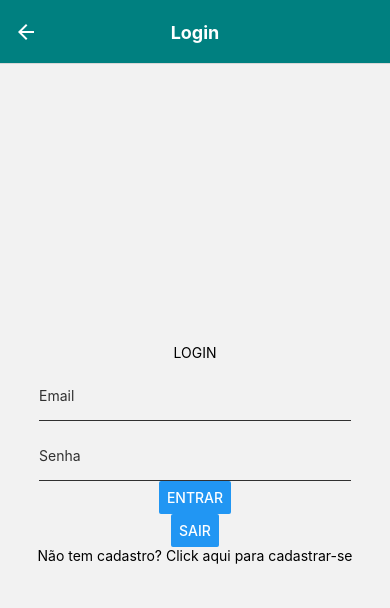
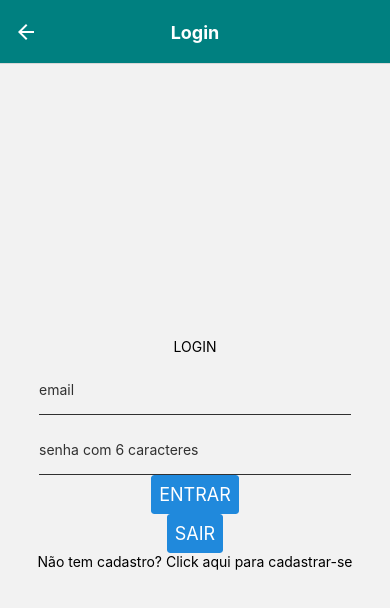
Before and after one commit to Robertobarross/firebase-login, a React Native app: screen /Login in a window 390 px wide. Shown: the top 608 px of the page. Built offline with nearby package versions, Linux system fonts and the light colour scheme.

Commit message:
Update login.js

```diff
--- a/src/pages/login/login.js
+++ b/src/pages/login/login.js
@@ -1,13 +1,9 @@
 import React, { useState } from "react";
-import {
-    View,
-    Text,
-    TextInput,
-    Button
-} from 'react-native';
+import { View, Text, TextInput } from 'react-native';
 import styles from '../login/style';
 import { signInWithEmailAndPassword, signOut } from 'firebase/auth';
 import { auth } from '../../components/firebase';
+import { Button } from "react-native-elements";
 
 export function Login({navigation}) {
     const [email, setEmail] = useState('');
@@ -19,7 +15,7 @@ export function Login({navigation}) {
         navigation.navigate('Dashboard')
           console.log('Logado com sucesso! \n' + value.user.uid.email);
           {
-            alert('Logado com sucesso, bem vindo!');
+            alert('Logado com sucesso,bem vindo!');
           }
       })
       .catch(error => console.log(error));
@@ -29,40 +25,47 @@ export function Login({navigation}) {
       await signOut(auth)
       .then(() => {
         console.log('Sessão encerrada!');
+        {
+          alert('Sessão encerrada!');
+        }
       })
       .catch(error => console.log(error));
      }
 
     return (
         <View style={styles.container}>
-            <Text>LOGIN</Text>
+            <Text style={styles.loginText}>LOGIN</Text>
             <TextInput
-              placeholder="Email"
+              placeholder="email"
               placeholderTextColor="#313131"
               value={email}
               onChangeText={value => setEmail(value)}
               style={styles.input}
             />
             <TextInput
-              placeholder="Senha"
+              placeholder="senha com 6 caracteres"
               placeholderTextColor="#313131"
               value={password}
               onChangeText={value => setPassword(value)}
               style={styles.input}
+              maxLength={6}
+              secureTextEntry={true}
             />
 
             <Button
+              buttonStyle={styles.button}
               title="ENTRAR"
               onPress={() => login('')}
             />
 
             <Button
+              buttonStyle={styles.button}
               title="SAIR"
               onPress={() => logout()}
             />
 
             <Text
-              style={styles.loginText}
+              style={styles.textCadastro}
               onPress={() => navigation.navigate('Cadastro')}>
               Não tem cadastro? Click aqui para cadastrar-se
             </Text>
```
